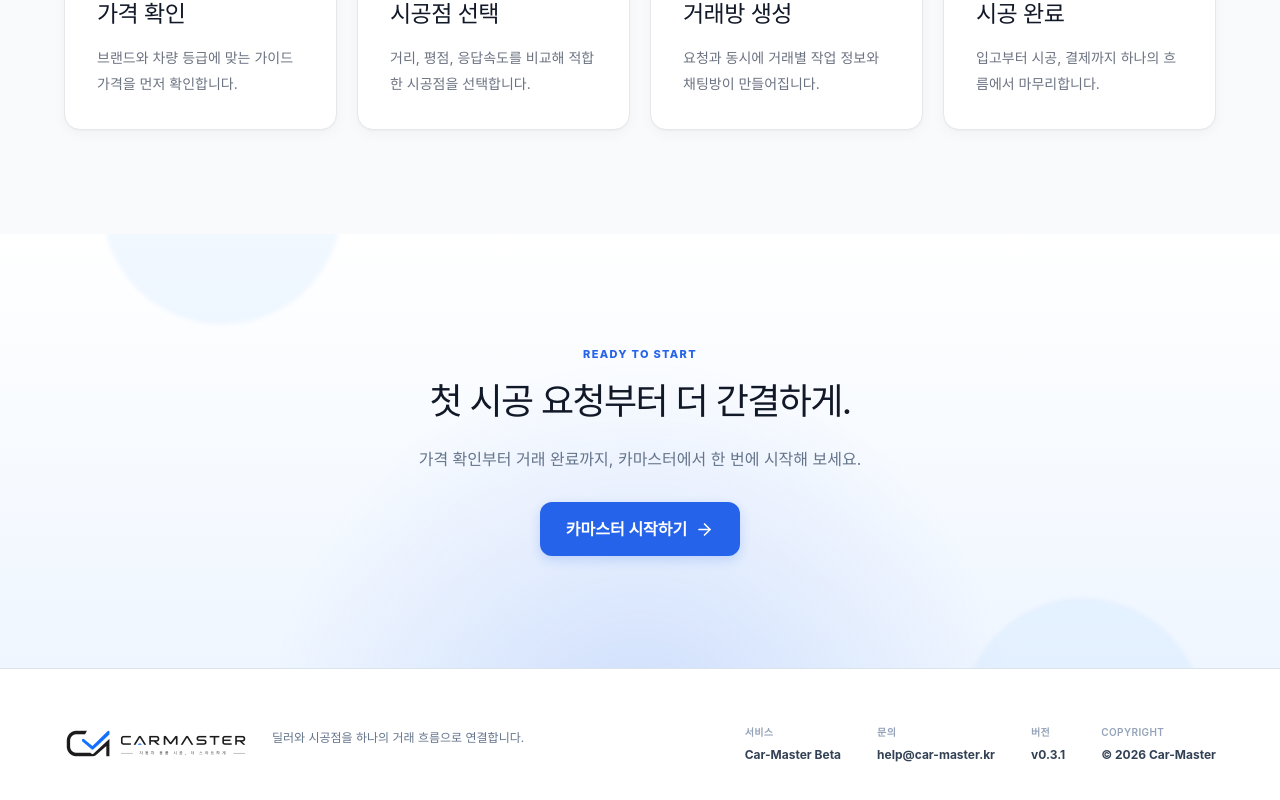
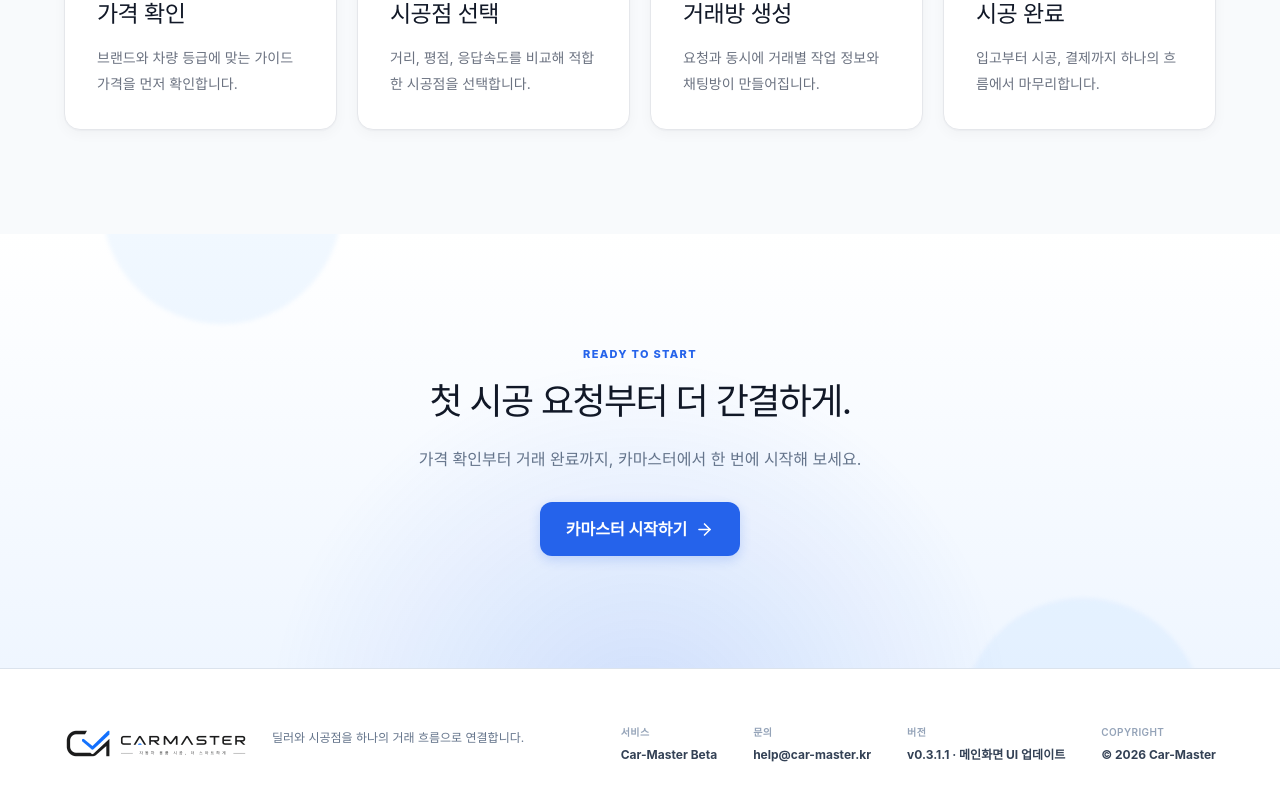
Before and after one commit to gkswowlsdlek/car-master, a Next.js app: page / in a window 1280 px wide. Shown: the part 1818-2618 px from the top of the page. Built offline with nearby package versions, Linux system fonts and the light colour scheme.

Commit message:
style: v0.3.1.1 메인화면 UI 업데이트

```diff
--- a/components/landing/LandingPage.tsx
+++ b/components/landing/LandingPage.tsx
@@ -17,6 +17,6 @@ export function LandingPage({ onStart, onPriceGuide }: { onStart: () => void; on
     <section className="trust-strip"><span><Building2 size={17} /> 전국 시공점 연결</span><span><MessageCircle size={17} /> 거래방 자동 생성</span><span><Clock3 size={17} /> 실시간 진행 관리</span><span><CircleDollarSign size={17} /> 가격 가이드 제공</span></section>
     <section className="service-steps"><div className="service-steps-heading"><p className="eyebrow">HOW IT WORKS</p><h2>시공 업무, 네 단계면 충분합니다.</h2><p>처음 사용하는 딜러도 다음 행동을 바로 이해할 수 있습니다.</p></div><div>{steps.map((step) => <article className="card" key={step.number}><span className="step-icon"><step.icon size={22} /></span><small>STEP {step.number}</small><h3>{step.title}</h3><p>{step.description}</p></article>)}</div></section>
     <section className="marketing-final-cta"><p className="eyebrow">READY TO START</p><h2>첫 시공 요청부터 더 간결하게.</h2><p className="final-cta-description">가격 확인부터 거래 완료까지, 카마스터에서 한 번에 시작해 보세요.</p><button className="button button-primary button-large" onClick={onStart}>카마스터 시작하기 <ArrowRight size={19} /></button></section>
-    <footer className="marketing-footer"><div className="footer-brand"><img src="/carmaster-logo-transparent.png" alt="Car-Master" /><p>딜러와 시공점을 하나의 거래 흐름으로 연결합니다.</p></div><div className="footer-meta"><span><small>서비스</small>Car-Master Beta</span><span><small>문의</small>help@car-master.kr</span><span><small>버전</small>v0.3.1</span><span><small>Copyright</small>© 2026 Car-Master</span></div></footer>
+    <footer className="marketing-footer"><div className="footer-brand"><img src="/carmaster-logo-transparent.png" alt="Car-Master" /><p>딜러와 시공점을 하나의 거래 흐름으로 연결합니다.</p></div><div className="footer-meta"><span><small>서비스</small>Car-Master Beta</span><span><small>문의</small>help@car-master.kr</span><span><small>버전</small>v0.3.1.1 · 메인화면 UI 업데이트</span><span><small>Copyright</small>© 2026 Car-Master</span></div></footer>
   </main>;
 }
```
